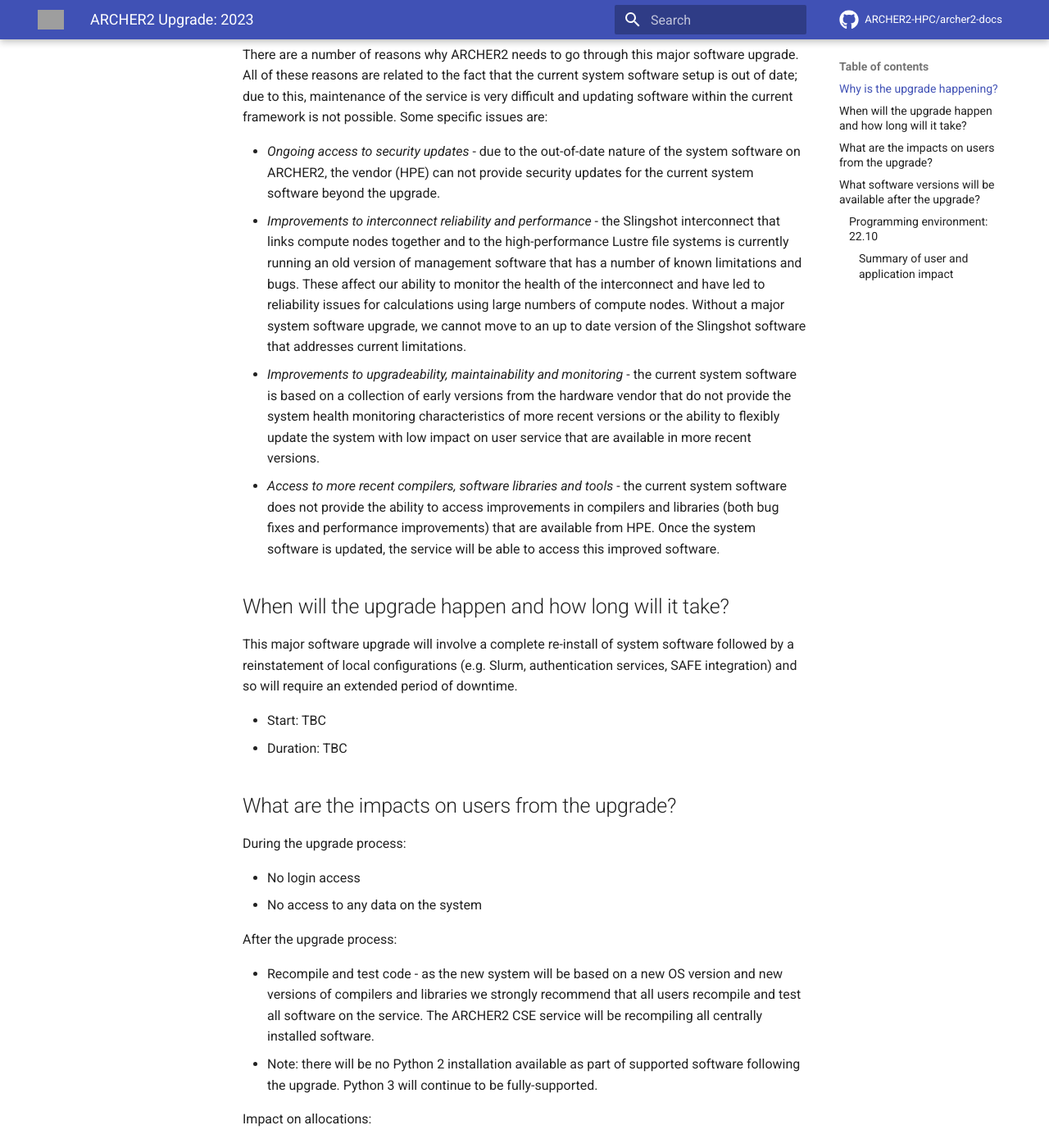
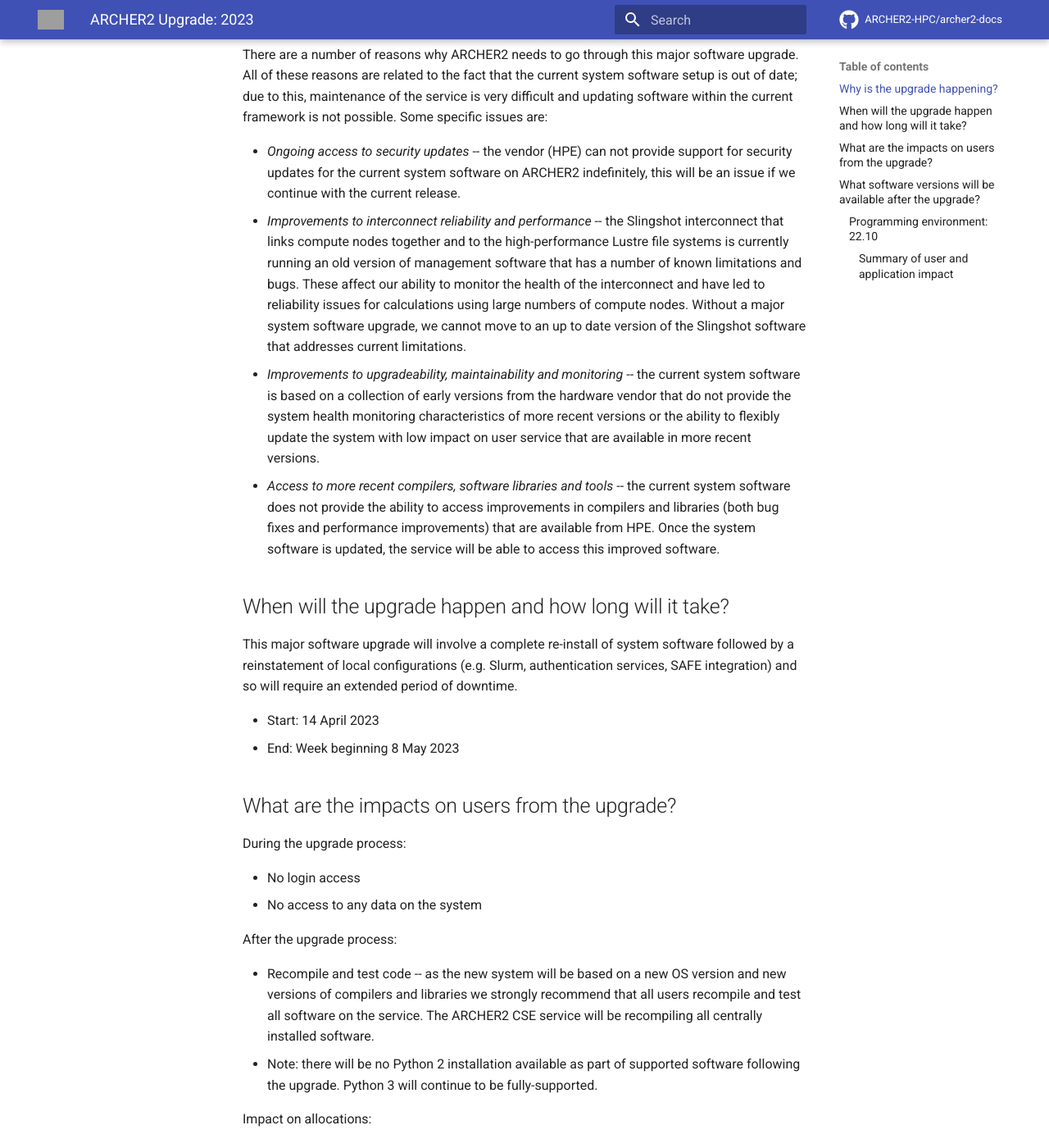
Before and after one commit to ARCHER2-HPC/archer2-docs, an MkDocs documentation site: the page built from docs/faq/upgrade-2023.md, in a window 1280 px wide and 1400 px high, scrolled down 608 px. Shown: the whole window at 82% size. Built offline with MkDocs 1.6.1 and Material for MkDocs 9.7.7, drawn with Linux system fonts in a browser that asks for light colours; comment, search, counter and statistics services are not loaded; some of the changed text lies outside the part shown; grey boxes are pictures that could not be loaded.

Commit message:
Adds dates

```diff
--- a/docs/faq/upgrade-2023.md
+++ b/docs/faq/upgrade-2023.md
@@ -25,22 +25,22 @@
 difficult and updating software within the current framework is not possible.
 Some specific issues are:
 
- - *Ongoing access to security updates* - due to the out-of-date nature of the system
-   software on ARCHER2, the vendor (HPE) can not provide security updates for the current
-   system software beyond the upgrade.
- - *Improvements to interconnect reliability and performance* - the Slingshot interconnect
+ - *Ongoing access to security updates* -- the vendor (HPE) can not provide support for
+   security updates for the current system software on ARCHER2 indefinitely, this will
+   be an issue if we continue with the current release.
+ - *Improvements to interconnect reliability and performance* -- the Slingshot interconnect
    that links compute nodes together and to the high-performance Lustre file systems
    is currently running an old version of management software that has a number of known
    limitations and bugs. These affect our ability to monitor the health of the interconnect
    and have led to reliability issues for calculations using large numbers of compute nodes.
    Without a major system software upgrade, we cannot move to an up to date version of the
    Slingshot software that addresses current limitations.
- - *Improvements to upgradeability, maintainability and monitoring* - the current system software
+ - *Improvements to upgradeability, maintainability and monitoring* -- the current system software
    is based on a collection of early versions from the hardware vendor that do not provide
    the system health monitoring characteristics of more recent versions or the ability to
    flexibly update the system with low impact on user service that are available in more
    recent versions.
- - *Access to more recent compilers, software libraries and tools* - the current system
+ - *Access to more recent compilers, software libraries and tools* -- the current system
    software does not provide the ability to access improvements in compilers and libraries
    (both bug fixes and performance improvements) that are available from HPE. Once the
    system software is updated, the service will be able to access this improved software.
@@ -51,8 +51,8 @@
 by a reinstatement of local configurations (e.g. Slurm, authentication services, SAFE integration)
 and so will require an extended period of downtime.
 
- - Start: TBC
- - Duration: TBC
+ - Start: 14 April 2023
+ - End: Week beginning 8 May 2023
 
 ## What are the impacts on users from the upgrade?
 
@@ -63,7 +63,7 @@
 
 After the upgrade process:
 
- - Recompile and test code - as the new system will be based on a new OS version and
+ - Recompile and test code -- as the new system will be based on a new OS version and
    new versions of compilers and libraries we strongly recommend that all users recompile
    and test all software on the service. The ARCHER2 CSE service will be recompiling all
    centrally installed software.
```
Also changed, not shown: other parts of docs/faq/upgrade-2023.md (+1 -1 lines).
